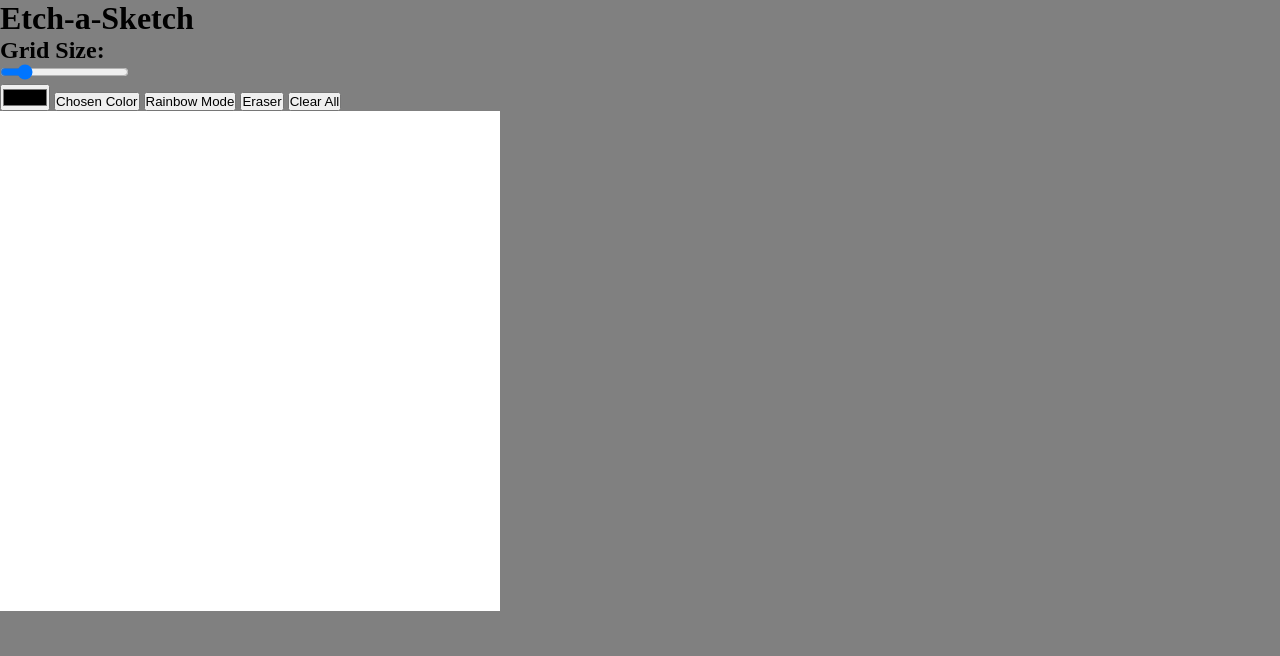
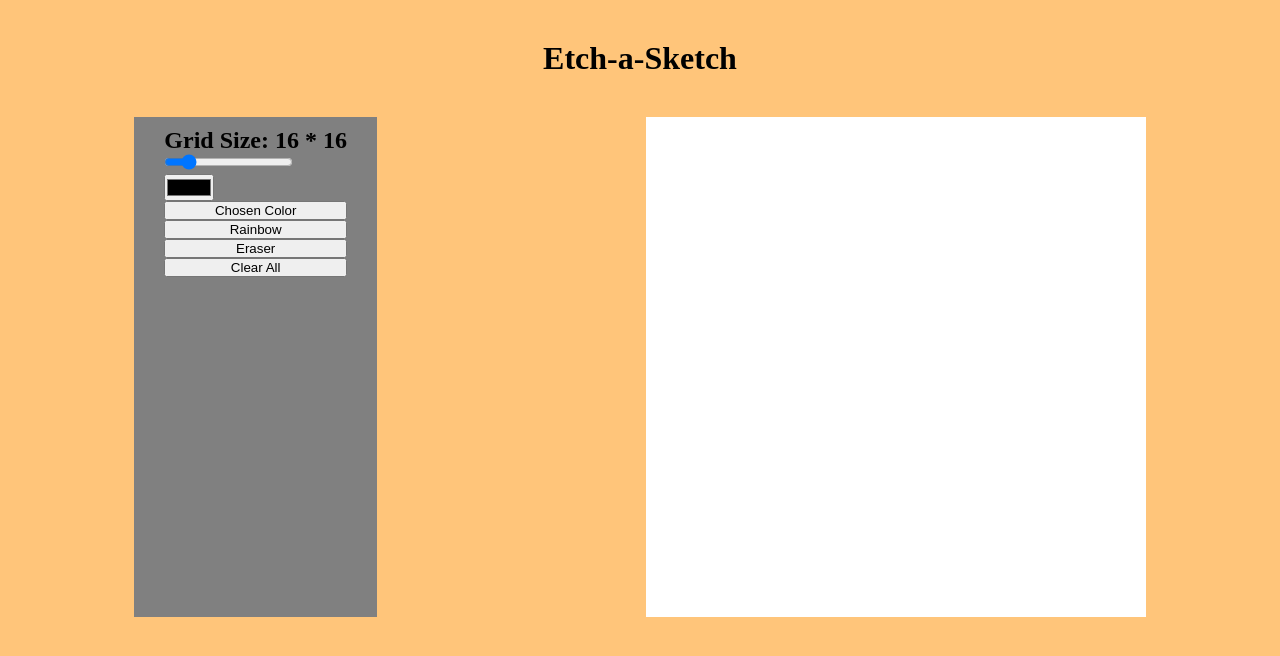
Before and after one commit to Nacxom/etch-a-sketch, a plain HTML site: page index.html in a window 1280 px wide. Drawn offline with Linux system fonts and the light colour scheme.

Commit message:
Add basic css and show size text

```diff
--- a/index.html
+++ b/index.html
@@ -13,25 +13,27 @@
         <h1>Etch-a-Sketch</h1>
     </header>
     <main>
-        <section>
-            <div class="options">
-                <h2>Grid Size:</h2>
+        <div class="main-wrapper">
+            <section class="options">
+                <h2 class="sizeText">Grid Size: 16 * 16</h2>
                 <div class="slideContainer">
                     <input type="range" min="1" max="100" value="16" class="slider" id="gridSize">
                 </div>
                 <input id="colorPicker" type="color" value="#000000" />
-
                 <button id="chosenColor">Chosen Color</button>
-                  <button id="rainbow">Rainbow Mode</button>
+                <button id="rainbow">Rainbow</button>
                 <button id="eraser">Eraser</button>
                 <button id="clearAll">Clear All</button>
-            </div>
+
             </section>
             <section class="gridSection">
+
                 <div id="container">
 
                 </div>
             </section>
+        </div>
+
     </main>
     <footer>
 
--- a/main.css
+++ b/main.css
@@ -4,10 +4,42 @@
     box-sizing: border-box;
 
 }
+body {
+    background-color: rgb(255, 197, 122);
+}
+header {
+    text-align: center;
+    padding: 40px;
+}
 
-body {
-    background-color: gray;
+.main-wrapper {
+    display: grid;
+
+    grid-template-areas:
+    "options gridSection"
+    ;
+
+    grid-template-columns: ;
+    justify-items: center;
 }
+
+.options {
+    grid-area: options;
+
+    display: flex;
+    flex-direction: column;
+    align-content: space-between;
+
+    padding: 10px 30px;
+    background-color: grey;
+}
+
+.gridSection {
+    gird-area: gridSection;
+
+}
+
+
 #container{
     width: 500px;
     height: 500px;
--- a/script.js
+++ b/script.js
@@ -5,6 +5,7 @@ const rainbow = document.querySelector('#rainbow');
 const eraser = document.querySelector('#eraser');
 const clearAll = document.querySelector('#clearAll');
 const chosenColor = document.querySelector('#chosenColor');
+const sizeText = document.querySelector('.sizeText');
 
 //Default Color:
 let color = colorPicker.value;
@@ -15,6 +16,7 @@ let eraserMode = 'eraser';
 let rainbowMode = 'rainbow';
 
 //grid setup function
+let size = gridSize.value;
 let gridSetup = () => {
     size = gridSize.value;
 
@@ -70,6 +72,7 @@ clearAll.addEventListener('click', clearGrid);
 let changeGridSize = () => {
     container.innerHTML = '' ;
     gridSetup();
+    showSizeText();
 }
 //grid size event listener
 gridSize.addEventListener('click', changeGridSize);
@@ -105,6 +108,11 @@ let rainbowModeSwitch = () => {
 rainbow.addEventListener('click', rainbowModeSwitch);
 
 
+//Show grid Size:
+let showSizeText = () => {
+    sizeText.textContent = `Grid Size: ${size} * ${size}`;
+}
+
 
 
 //On startup:
```
Lines whose indentation alone changed are shown as unchanged.
